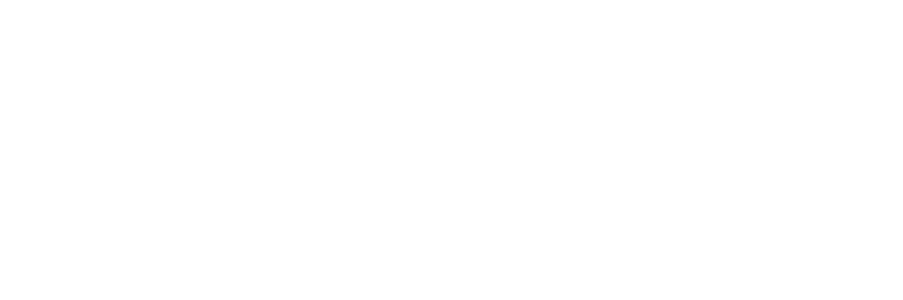
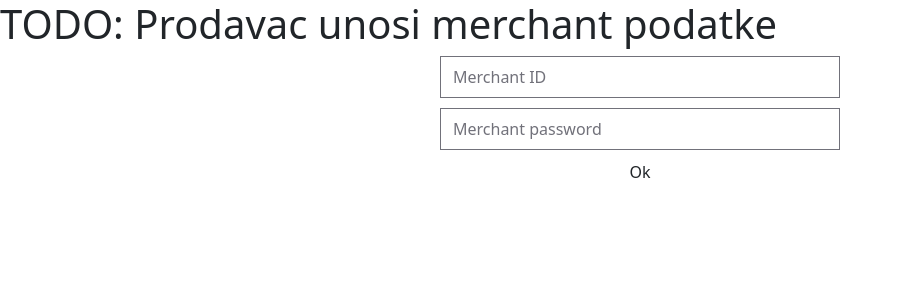
Before and after one commit to sep-upp-udd-team7/payment_service_provider_front, an Angular app in the folder psp-frontend/: page /merchant-info in a window 1280 px wide. Before the commit this address led to /. Shown: the top 300 px of the page, without its empty margins (0-903 px from the left). Built offline with nearby package versions, Linux system fonts and the light colour scheme.

Commit message:
feat: entering data about merchant

```diff
--- a/psp-frontend/src/app/app-routing.module.ts
+++ b/psp-frontend/src/app/app-routing.module.ts
@@ -8,6 +8,7 @@
 import { PaypalPaymentProcessingComponent } from './components/paypal-payment-processing/paypal-payment-processing.component';
 import { PaypalPaymentCancelledComponent } from './components/paypal-payment-cancelled/paypal-payment-cancelled.component';
 import { InternalErrorComponent } from './components/internal-error/internal-error.component';
+import { MerchantInfoComponent } from './components/merchant-info/merchant-info.component';
 
 const routes: Routes = [
   {
@@ -44,6 +45,10 @@
     path: 'internal-error',
     component: InternalErrorComponent,
   },
+  {
+    path: 'merchant-info',
+    component: MerchantInfoComponent,
+  }
 ];
 
 @NgModule({
--- a/psp-frontend/src/app/app.module.ts
+++ b/psp-frontend/src/app/app.module.ts
@@ -6,7 +6,6 @@
 import { AppComponent } from './app.component';
 import { LoginComponent } from './components/login/login.component';
 import { SignUpComponent } from './components/sign-up/sign-up.component';
-import { CardInfoComponent } from './components/card-info/card-info.component';
 import { FormsModule, ReactiveFormsModule } from '@angular/forms';
 import { HttpClientModule, HTTP_INTERCEPTORS } from '@angular/common/http';
 import { PersonalInfoComponent } from './components/personal-info/personal-info.component';
@@ -16,19 +15,20 @@
 import { PaypalPaymentProcessingComponent } from './components/paypal-payment-processing/paypal-payment-processing.component';
 import { PaypalPaymentCancelledComponent } from './components/paypal-payment-cancelled/paypal-payment-cancelled.component';
 import { InternalErrorComponent } from './components/internal-error/internal-error.component';
+import { MerchantInfoComponent } from './components/merchant-info/merchant-info.component';
 
 @NgModule({
   declarations: [
     AppComponent,
     LoginComponent,
     SignUpComponent,
-    CardInfoComponent,
     PersonalInfoComponent,
     PaypalSuccessComponent,
     PaymentOptionsComponent,
     PaypalPaymentProcessingComponent,
     PaypalPaymentCancelledComponent,
-    InternalErrorComponent
+    InternalErrorComponent,
+    MerchantInfoComponent
   ],
   imports: [
     BrowserModule,
--- a/psp-frontend/src/app/components/card-info/card-info.component.html
+++ /dev/null
@@ -1 +0,0 @@
-<p>card-info works!</p>
--- a/psp-frontend/src/app/components/card-info/card-info.component.ts
+++ /dev/null
@@ -1,15 +0,0 @@
-import { Component, OnInit } from '@angular/core';
-
-@Component({
-  selector: 'app-card-info',
-  templateUrl: './card-info.component.html',
-  styleUrls: ['./card-info.component.scss']
-})
-export class CardInfoComponent implements OnInit {
-
-  constructor() { }
-
-  ngOnInit(): void {
-  }
-
-}
--- /dev/null
+++ b/psp-frontend/src/app/components/merchant-info/merchant-info.component.html
@@ -0,0 +1,8 @@
+<div>
+    <h1>TODO: Prodavac unosi merchant podatke</h1>
+    <div style="margin: auto;">
+        <input type="text" placeholder="Merchant ID" name="merchantId" [(ngModel)]="merchantId" style="margin: auto; margin-bottom: 10px; display: flex; width: 400px;">
+        <input type="password" placeholder="Merchant password" name="merchantPassword"  [(ngModel)]="merchantPassword"  style="margin: auto; margin-bottom: 10px; display: flex; width: 400px;">
+        <button type="submit" style="margin: auto; display: flex; margin-bottom: 10px;">Ok</button>
+    </div>
+</div>
--- /dev/null
+++ b/psp-frontend/src/app/components/merchant-info/merchant-info.component.ts
@@ -0,0 +1,18 @@
+import { Component, OnInit } from '@angular/core';
+
+@Component({
+  selector: 'app-merchant-info',
+  templateUrl: './merchant-info.component.html',
+  styleUrls: ['./merchant-info.component.scss']
+})
+export class MerchantInfoComponent implements OnInit {
+
+  constructor() { }
+
+  merchantId: string = '';
+  merchantPassword: string = '';
+
+  ngOnInit(): void {
+  }
+
+}
--- a/psp-frontend/src/app/components/payment-options/payment-options.component.ts
+++ b/psp-frontend/src/app/components/payment-options/payment-options.component.ts
@@ -1,4 +1,5 @@
 import { Component, OnInit } from '@angular/core';
+import { Router } from '@angular/router';
 import { faWindowRestore } from '@fortawesome/free-solid-svg-icons';
 import { PaypalService } from 'src/app/service/paypal.service';
 
@@ -26,7 +27,7 @@
     }
     return isValid;
   }
-  constructor(private paypalService: PaypalService) {}
+  constructor(private paypalService: PaypalService, private router: Router) {}
 
   ngOnInit(): void {}
 
@@ -65,5 +66,10 @@
         alert('Greska');
       });
     }
+    if (this.selectedBankCard) {
+      // Ako je acquirer -> unosi merchant podatke
+      this.router.navigate(['merchant-info']);
+      // Ako je issuer -> redirektuje se na sajt banke PRODAVCA - unosi PAN, cvv itd.
+    }
   }
 }
```
Also changed, not shown: psp-frontend/src/app/components/merchant-info/merchant-info.component.scss (added), 1 other file (tests, documents, lock files or other folders).
